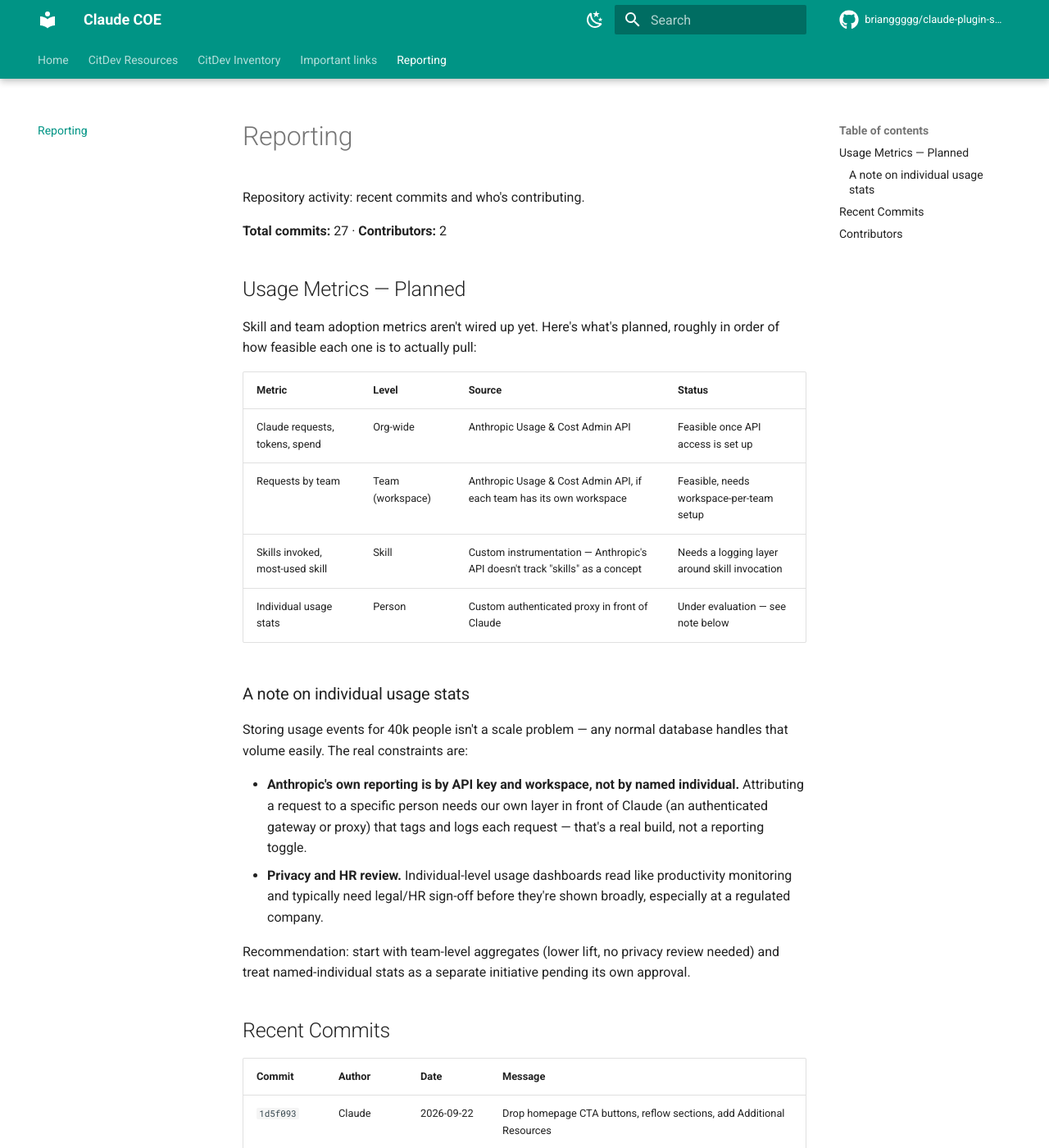
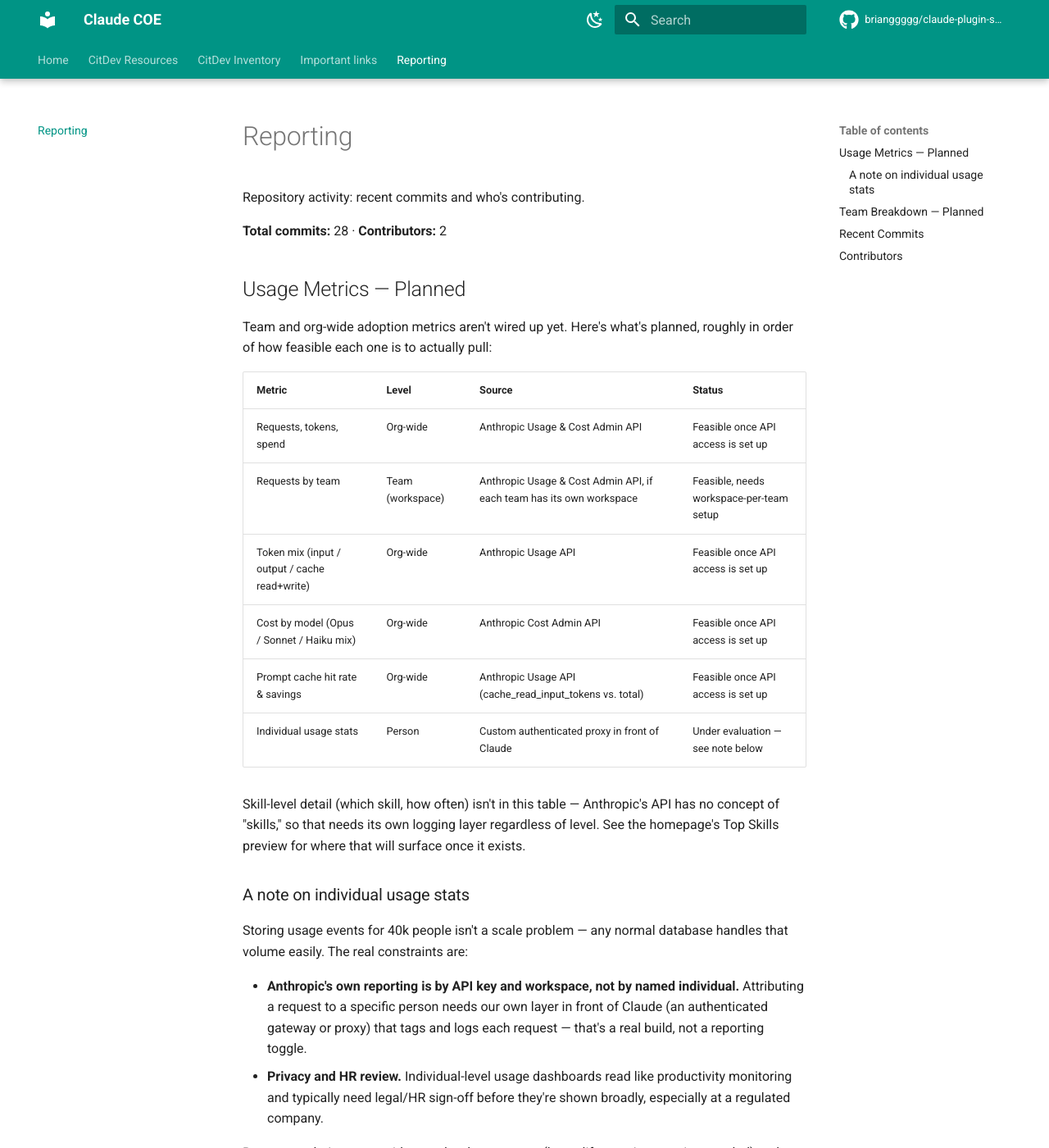
Before and after one commit to brianggggg/claude-plugin-skills-demo, an MkDocs documentation site: the page built from docs/activity.md, in a window 1280 px wide and 1400 px high. Shown: the whole window at 82% size. Built offline with MkDocs 1.6.1 and Material for MkDocs 9.7.7, drawn with Linux system fonts in a browser that asks for light colours; comment, search, counter and statistics services are not loaded; some of the changed text lies outside the part shown.

Commit message:
Add Top Skills + Skill usage % to home, team slicing to Reporting
Homepage: swaps the Claude-requests tile for Skill usage % (share of
requests that used a published skill — still a placeholder, but a more
useful adoption signal than raw volume), keeps Active teams, and adds
a 30-day Top Skills preview list underneath.

Reporting: drops the skill-level row from the feasibility table per
request (that granularity now lives on the homepage's Top Skills
preview instead) and adds three more org-wide metrics genuinely
available from Anthropic's Usage & Cost API — token mix, cost by
model, and prompt cache hit rate/savings. Adds a new Team Breakdown
table, one real row per catalog team (skill counts pulled live) with
placeholder columns for requests/cost/active users — the per-plugin
slicing asked for.

```diff
--- a/docs/activity.md
+++ b/docs/activity.md
@@ -2,18 +2,22 @@
 
 Repository activity: recent commits and who's contributing.
 
-**Total commits:** 27 · **Contributors:** 2
+**Total commits:** 28 · **Contributors:** 2
 
 ## Usage Metrics — Planned
 
-Skill and team adoption metrics aren't wired up yet. Here's what's planned, roughly in order of how feasible each one is to actually pull:
+Team and org-wide adoption metrics aren't wired up yet. Here's what's planned, roughly in order of how feasible each one is to actually pull:
 
 | Metric | Level | Source | Status |
 |---|---|---|---|
-| Claude requests, tokens, spend | Org-wide | Anthropic Usage & Cost Admin API | Feasible once API access is set up |
+| Requests, tokens, spend | Org-wide | Anthropic Usage & Cost Admin API | Feasible once API access is set up |
 | Requests by team | Team (workspace) | Anthropic Usage & Cost Admin API, if each team has its own workspace | Feasible, needs workspace-per-team setup |
-| Skills invoked, most-used skill | Skill | Custom instrumentation — Anthropic's API doesn't track "skills" as a concept | Needs a logging layer around skill invocation |
+| Token mix (input / output / cache read+write) | Org-wide | Anthropic Usage API | Feasible once API access is set up |
+| Cost by model (Opus / Sonnet / Haiku mix) | Org-wide | Anthropic Cost Admin API | Feasible once API access is set up |
+| Prompt cache hit rate & savings | Org-wide | Anthropic Usage API (cache_read_input_tokens vs. total) | Feasible once API access is set up |
 | Individual usage stats | Person | Custom authenticated proxy in front of Claude | Under evaluation — see note below |
+
+Skill-level detail (which skill, how often) isn't in this table — Anthropic's API has no concept of "skills," so that needs its own logging layer regardless of level. See the homepage's Top Skills preview for where that will surface once it exists.
 
 ### A note on individual usage stats
 
@@ -24,10 +28,23 @@ Storing usage events for 40k people isn't a scale problem — any normal databas
 
 Recommendation: start with team-level aggregates (lower lift, no privacy review needed) and treat named-individual stats as a separate initiative pending its own approval.
 
+## Team Breakdown — Planned
+
+The slice that matters most once usage is wired up: every team in the catalog, side by side. Skills Published is real (pulled from the catalog); the rest are placeholders for the same Usage & Cost API breakdown, per team workspace.
+
+| Team | Skills Published | Requests (30d) | Cost (30d) | Active Users (30d) |
+|---|---|---|---|---|
+| crm-sync | 0 | — | — | — |
+| expense-audit | 2 | — | — | — |
+| hr-onboarding | 1 | — | — | — |
+| invoice-processor | 2 | — | — | — |
+| meeting-ops | 2 | — | — | — |
+
 ## Recent Commits
 
 | Commit | Author | Date | Message |
 |---|---|---|---|
+| `2bbab3b` | Claude | 2026-09-22 | Curate homepage metrics, add a real usage-metrics roadmap to Reporting |
 | `1d5f093` | Claude | 2026-09-22 | Drop homepage CTA buttons, reflow sections, add Additional Resources |
 | `7c96441` | Claude | 2026-09-22 | Restructure nav into CitDev Resources / CitDev Inventory, rework homepage |
 | `57fdae9` | Claude | 2026-09-22 | Drop What's Claude, widen New here?, reframe as a citizen developer site |
@@ -37,13 +54,12 @@ Recommendation: start with team-level aggregates (lower lift, no privacy review
 | `ad75459` | Claude | 2026-09-21 | Shrink the Skills & Teams column and move the date to the Teams page |
 | `3d08543` | Claude | 2026-09-21 | Force the 3-column hero layout and fold the tracker into it |
 | `996364d` | Claude | 2026-09-21 | Lay out What's Claude / New here / Skills & Teams as 3 columns |
-| `e4ae454` | Claude | 2026-09-21 | Rename site to Claude COE, drop the masthead to save space |
 
 ## Contributors
 
 | Name | Commits |
 |---|---|
 | brianjgonza | 15 |
-| Claude | 12 |
+| Claude | 13 |
 
 [:octicons-arrow-left-24: Back to Home](index.md)
```
Also changed, not shown: docs/index.md (+10 -2 lines), 1 other file.
